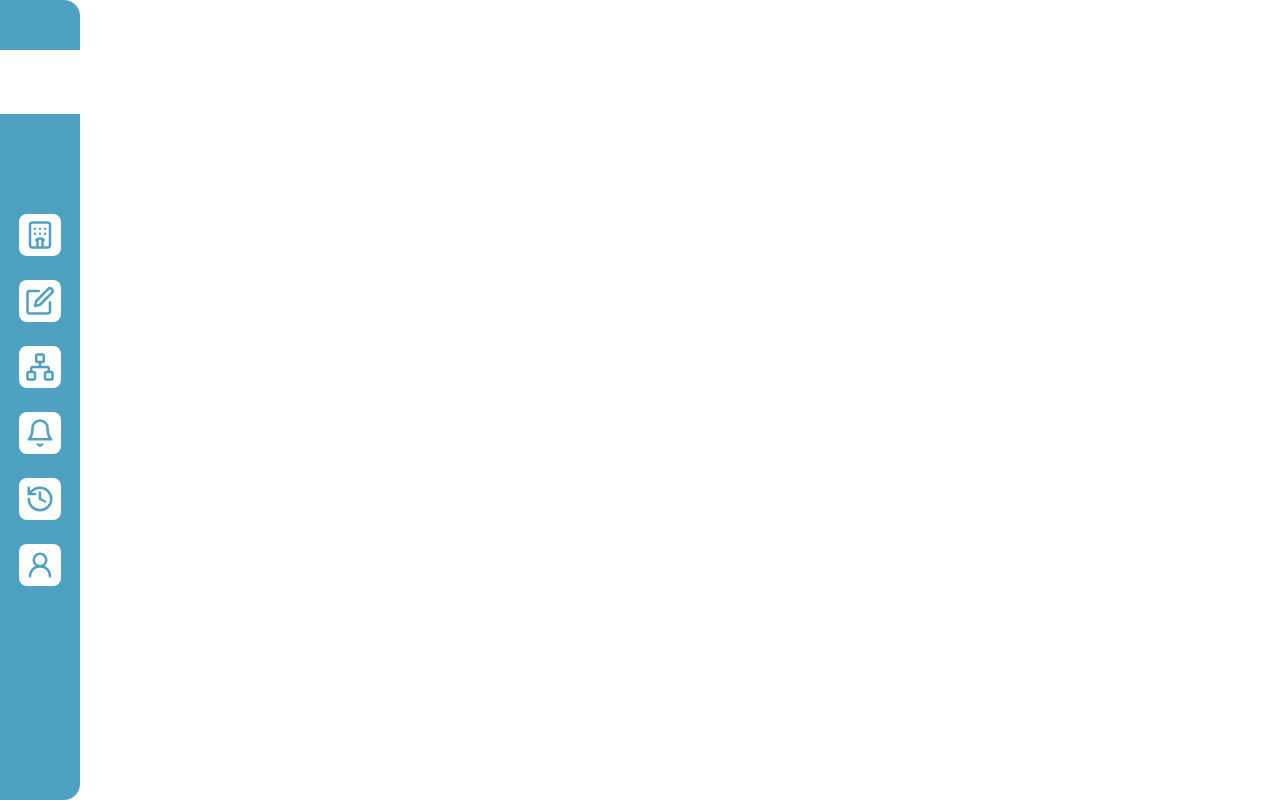
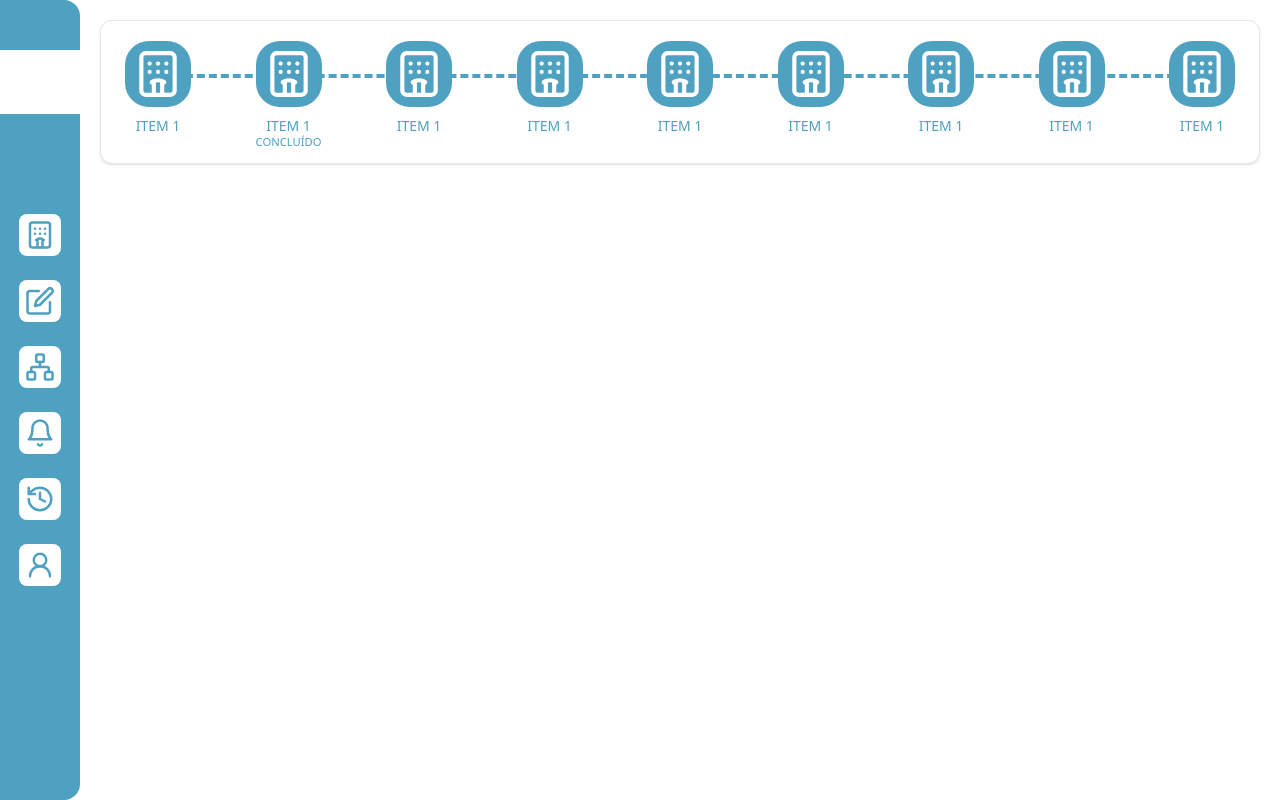
Before and after one commit to LucasVitorVD/item-roaster, a React (Vite) app: page / in a window 1280 px wide. Built offline with nearby package versions, Linux system fonts and the light colour scheme.

Commit message:
feat: implementing header with the items

```diff
--- a/src/App.tsx
+++ b/src/App.tsx
@@ -1,6 +1,7 @@
 import { useState } from "react"
 import Sidebar from "@/components/Sidebar/Sidebar"
 import { Menu } from "lucide-react"
+import HeaderCard from "./components/Header/HeaderCard"
 
 const App = () => {
   const [toggleMenu, setToggleMenu] = useState(false)
@@ -10,13 +11,11 @@ const App = () => {
       <Sidebar toggleMenu={toggleMenu} setToggleMenu={setToggleMenu} />
 
       <main
-        className={`flex flex-col flex-1 transition-all ease-in-out ${toggleMenu ? "blur-sm" : "filter-none"} lg:filter-none`}
+        className={`flex flex-col flex-1 p-10 transition-all ease-in-out max-w-full  sm:p-5 ${toggleMenu ? "blur-sm" : "filter-none"} lg:filter-none`}
       >
-        <Menu onClick={() => setToggleMenu(true)} size={30} className="text-primaryBlue lg:hidden" />
+        <Menu onClick={() => setToggleMenu(true)} size={30} className="text-primaryBlue mb-7 lg:hidden" />
 
-        <section>
-          {/* HEADER */}
-        </section>
+        <HeaderCard />
 
         <section>
           {/* Cards */}
--- /dev/null
+++ b/src/components/Header/HeaderCard.tsx
@@ -0,0 +1,22 @@
+import { Card, CardContent } from "@/components/ui/card";
+import HeaderItem from "./HeaderItem";
+
+const HeaderCard = () => {
+  return (
+    <Card className="flex h-36 px-6 overflow-x-scroll md:overflow-x-auto">
+      <CardContent className="h-full flex items-center justify-between gap-10 flex-1 before:content-[''] before:border-dashed before:border-t-4 before:border-t-primaryBlue before:w-full before:h-1 before:absolute before:top-[37%] p-0 relative">
+        <HeaderItem item="ITEM 1" isDone={false} />
+        <HeaderItem item="ITEM 1" isDone={true} />
+        <HeaderItem item="ITEM 1" isDone={false} />
+        <HeaderItem item="ITEM 1" isDone={false} />
+        <HeaderItem item="ITEM 1" isDone={false} />
+        <HeaderItem item="ITEM 1" isDone={false} />
+        <HeaderItem item="ITEM 1" isDone={false} />
+        <HeaderItem item="ITEM 1" isDone={false} />
+        <HeaderItem item="ITEM 1" isDone={false} />
+      </CardContent>
+    </Card>
+  );
+};
+
+export default HeaderCard;
--- /dev/null
+++ b/src/components/Header/HeaderItem.tsx
@@ -0,0 +1,28 @@
+import { Hotel } from "lucide-react";
+
+interface Props {
+  item: string;
+  isDone: boolean;
+}
+
+const HeaderItem = ({ item, isDone }: Props) => {
+  return (
+    <div className="flex flex-col items-center justify-center h-full cursor-pointer transition-all z-10">
+      <button className="rounded-3xl bg-primaryBlue p-2 my-2">
+        <Hotel size={50} color="white" />
+      </button>
+      <div className="text-center flex flex-col h-9">
+        <span className="text-primaryBlue text-[.875rem] font-medium line-clamp-2">
+          {item.toUpperCase()}
+        </span>
+        {isDone && (
+          <span className="text-primaryBlue text-[.7rem] font-medium">
+            CONCLUÍDO
+          </span>
+        )}
+      </div>
+    </div>
+  );
+};
+
+export default HeaderItem;
--- /dev/null
+++ b/src/components/ui/card.tsx
@@ -0,0 +1,76 @@
+import * as React from "react"
+
+import { cn } from "@/lib/utils"
+
+const Card = React.forwardRef<
+  HTMLDivElement,
+  React.HTMLAttributes<HTMLDivElement>
+>(({ className, ...props }, ref) => (
+  <div
+    ref={ref}
+    className={cn(
+      "rounded-xl border bg-card text-card-foreground shadow",
+      className
+    )}
+    {...props}
+  />
+))
+Card.displayName = "Card"
+
+const CardHeader = React.forwardRef<
+  HTMLDivElement,
+  React.HTMLAttributes<HTMLDivElement>
+>(({ className, ...props }, ref) => (
+  <div
+    ref={ref}
+    className={cn("flex flex-col space-y-1.5 p-6", className)}
+    {...props}
+  />
+))
+CardHeader.displayName = "CardHeader"
+
+const CardTitle = React.forwardRef<
+  HTMLParagraphElement,
+  React.HTMLAttributes<HTMLHeadingElement>
+>(({ className, ...props }, ref) => (
+  <h3
+    ref={ref}
+    className={cn("font-semibold leading-none tracking-tight", className)}
+    {...props}
+  />
+))
+CardTitle.displayName = "CardTitle"
+
+const CardDescription = React.forwardRef<
+  HTMLParagraphElement,
+  React.HTMLAttributes<HTMLParagraphElement>
+>(({ className, ...props }, ref) => (
+  <p
+    ref={ref}
+    className={cn("text-sm text-muted-foreground", className)}
+    {...props}
+  />
+))
+CardDescription.displayName = "CardDescription"
+
+const CardContent = React.forwardRef<
+  HTMLDivElement,
+  React.HTMLAttributes<HTMLDivElement>
+>(({ className, ...props }, ref) => (
+  <div ref={ref} className={cn("p-6 pt-0", className)} {...props} />
+))
+CardContent.displayName = "CardContent"
+
+const CardFooter = React.forwardRef<
+  HTMLDivElement,
+  React.HTMLAttributes<HTMLDivElement>
+>(({ className, ...props }, ref) => (
+  <div
+    ref={ref}
+    className={cn("flex items-center p-6 pt-0", className)}
+    {...props}
+  />
+))
+CardFooter.displayName = "CardFooter"
+
+export { Card, CardHeader, CardFooter, CardTitle, CardDescription, CardContent }
```
Also changed, not shown: src/components/Header/Header.tsx (deleted).
